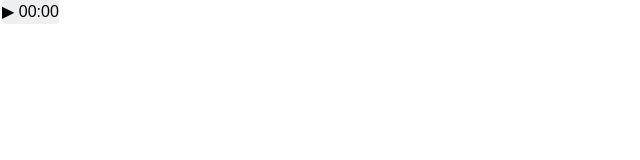
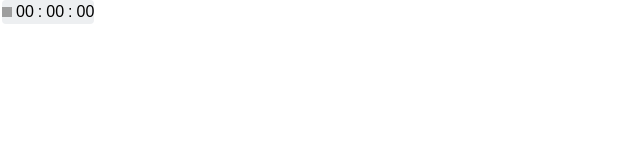
Before and after one commit to uu29/lawyers, a Next.js app: page /components/TimerController in a window 1280 px wide. Shown: the top 160 px of the page, without its empty margins (0-640 px from the left). Built offline with nearby package versions, Linux system fonts and the light colour scheme; grey boxes are pictures that could not be loaded.

Commit message:
feat: timer

```diff
--- a/pages/components/TimerController.tsx
+++ b/pages/components/TimerController.tsx
@@ -1,13 +1,86 @@
 import styled from "@emotion/styled";
+import {useEffect, useRef, useState} from "react";
+import Image from 'next/image';
+import play from '../../public/play.png';
+import pause from '../../public/pause.png';
 
 function TimerController () {
-  return <PlayButton>▶ 00:00</PlayButton>;
+  const savedCallback = useRef<() => void>();
+  const timerRef = useRef<NodeJS.Timer>();
+  const [isRunning, setIsRunning] = useState(false);
+
+  const [{
+    mm,
+    ss,
+    ms,
+  }, setState] = useState({
+    mm: 0,
+    ss: 0,
+    ms: 0
+  });
+
+  const callback = () => {
+    let _ms = ms;
+    let _ss = ss;
+    let _mm = mm;
+
+    _ms = _ms + 1;
+    if (_ms >= 100) {
+      _ss = _ss + 1;
+      _ms = 0;
+    }
+    if (_ss >= 60) {
+      _mm = _mm + 1;
+      _ss = 0;
+    }
+    setState((prev) => ({
+      ...prev,
+      mm : _mm,
+      ss: _ss,
+      ms: _ms,
+    }));
+  }
+
+  useEffect(() => {
+    savedCallback.current = callback;
+  });
+
+  const intervalCallback = () => {
+    if (!savedCallback.current) return;
+    savedCallback.current();
+  }
+
+  // 1 => 01
+  const format = (num: number) => {
+    return (num + '').length === 1 ? '0' + num : num + '';
+  }
+
+  const handleClick = () => {
+    if (!isRunning) {
+      clearInterval(timerRef.current);
+    } else {
+      timerRef.current = setInterval(intervalCallback, 10);
+    }
+    setIsRunning(!isRunning);
+  }
+
+  return (
+    <PlayButton onClick={handleClick}>
+      {isRunning ? <Image src={pause} alt='정지' width={10} height={10} /> : <Image src={play} alt='재생' width={10} height={10} />}
+      <span>{format(mm)}</span>
+      :
+      <span>{format(ss)}</span>
+      :
+      <span>{format(ms)}</span>
+    </PlayButton>
+  );
 }
 
 const PlayButton = styled.button`
   display: inline-flex;
   align-items: center;
   justify-content: center;
+  column-gap: 4px;
   height: 24px;
   margin: 0 2px;
   background: #edeff1;
```
Also changed, not shown: hook/useInterval.ts (added, +30 -0 lines), pages/index.tsx (+4 -4 lines).
